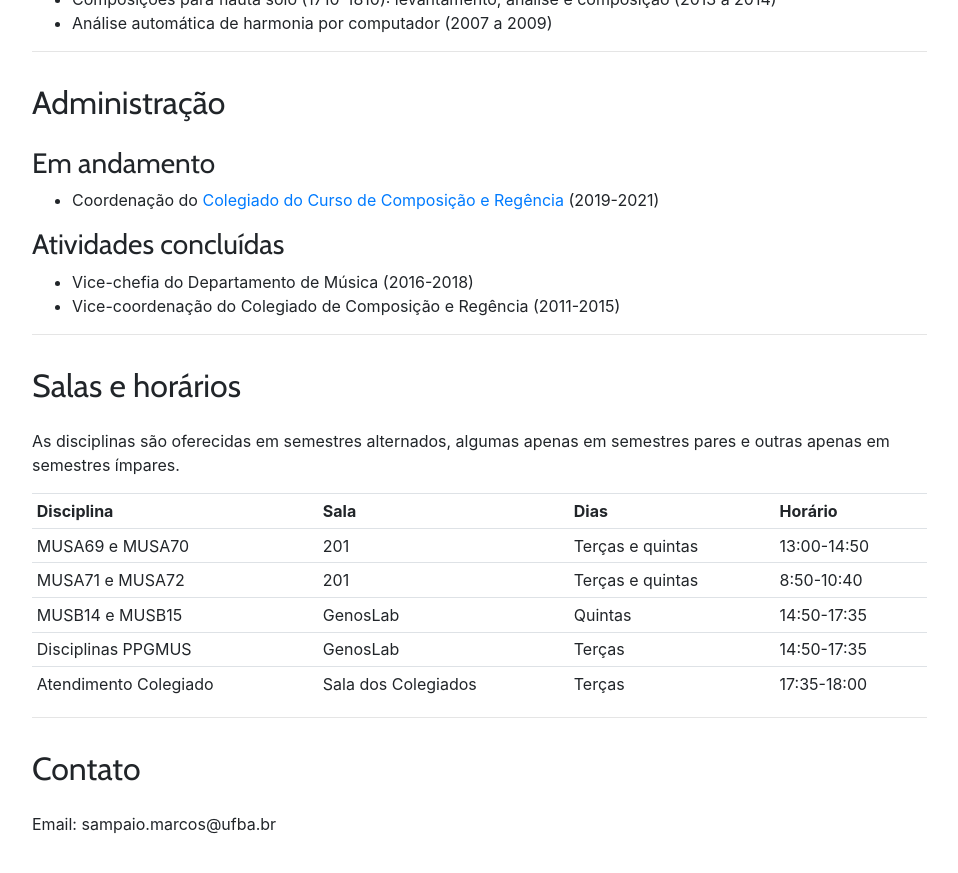
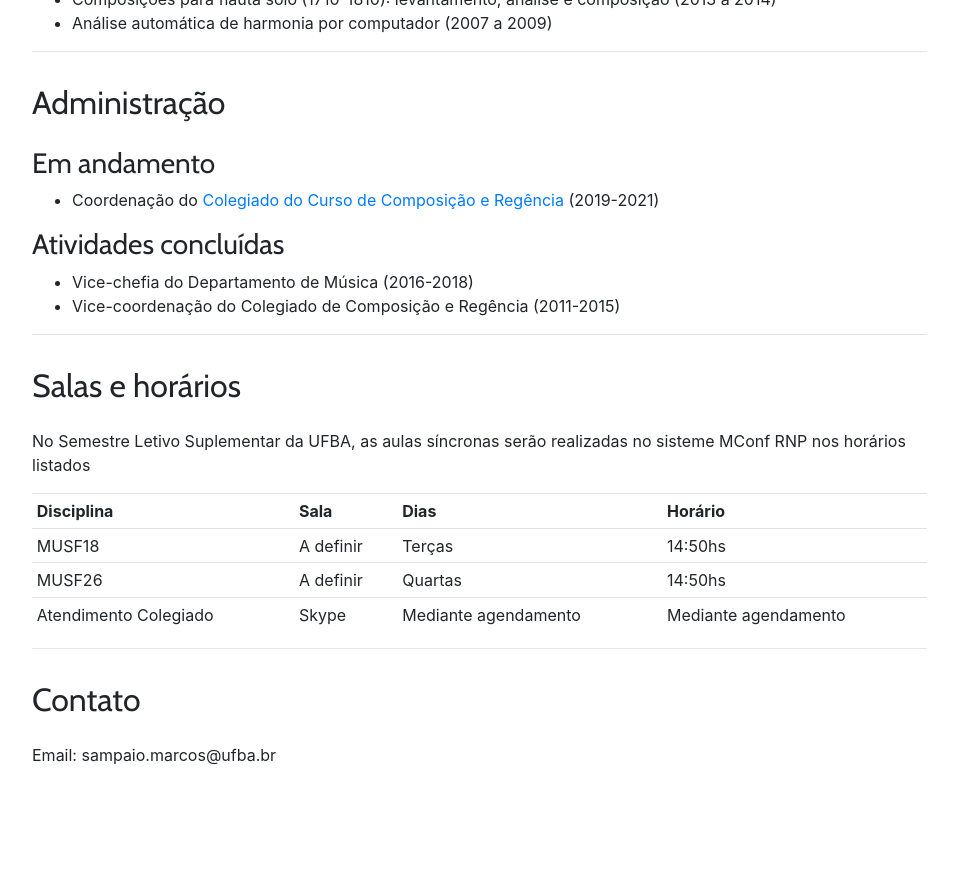
Before and after one commit to kroger/genosmus, a Jekyll site: the page built from _marcos/index.html, in a window 1280 px wide and 900 px high, scrolled down 1979 px. Shown: the top 873 px of the window, without its empty margins (68-1026 px from the left). Built offline with Jekyll 4.4.1, drawn with Linux system fonts in a browser that asks for light colours; after the commit the page ends 2810 px from its top, so only the background shows below that.

Commit message:
Atualização de quadro de horários

```diff
--- a/_marcos/index.html
+++ b/_marcos/index.html
@@ -170,7 +170,10 @@ target="_blank">Colegiado do Curso de Composição e Regência</a> (2019-2021)</
 
 <h2 id="salas-horarios">Salas e horários</h2>
 
-<p>As disciplinas são oferecidas em semestres alternados, algumas apenas em semestres pares e outras apenas em semestres ímpares.</p>
+<p>
+  No Semestre Letivo Suplementar da UFBA, as aulas síncronas serão
+  realizadas no sisteme MConf RNP nos horários listados
+</p>
 
 <table class="table table-sm">
   <tr>
@@ -180,36 +183,65 @@ target="_blank">Colegiado do Curso de Composição e Regência</a> (2019-2021)</
     <th>Horário</th>
   </tr>
   <tr>
-    <td>MUSA69 e MUSA70</td>
-    <td>201</td>
-    <td>Terças e quintas</td>
-    <td>13:00-14:50</td>
+    <td>MUSF18</td>
+    <td>A definir</td>
+    <td>Terças</td>
+    <td>14:50hs</td>
   </tr>
   <tr>
-    <td>MUSA71 e MUSA72</td>
-    <td>201</td>
-    <td>Terças e quintas</td>
-    <td>8:50-10:40</td>
-  </tr>
-  <tr>
-    <td>MUSB14 e MUSB15</td>
-    <td>GenosLab</td>
-    <td>Quintas</td>
-    <td>14:50-17:35</td>
-  </tr>
-  <tr>
-    <td>Disciplinas PPGMUS</td>
-    <td>GenosLab</td>
-    <td>Terças</td>
-    <td>14:50-17:35</td>
+    <td>MUSF26</td>
+    <td>A definir</td>
+    <td>Quartas</td>
+    <td>14:50hs</td>
   </tr>
   <tr>
     <td>Atendimento Colegiado</td>
-    <td>Sala dos Colegiados</td>
-    <td>Terças</td>
-    <td>17:35-18:00</td>
+    <td>Skype</td>
+    <td>Mediante agendamento</td>
+    <td>Mediante agendamento</td>
   </tr>
 </table>
+
+<!-- <p>As disciplinas são oferecidas em semestres alternados, algumas apenas em semestres pares e outras apenas em semestres ímpares.</p> -->
+
+<!-- <table class="table table-sm"> -->
+<!--   <tr> -->
+<!--     <th>Disciplina</th> -->
+<!--     <th>Sala</th> -->
+<!--     <th>Dias</th> -->
+<!--     <th>Horário</th> -->
+<!--   </tr> -->
+<!--   <tr> -->
+<!--     <td>MUSA69 e MUSA70</td> -->
+<!--     <td>201</td> -->
+<!--     <td>Terças e quintas</td> -->
+<!--     <td>13:00-14:50</td> -->
+<!--   </tr> -->
+<!--   <tr> -->
+<!--     <td>MUSA71 e MUSA72</td> -->
+<!--     <td>201</td> -->
+<!--     <td>Terças e quintas</td> -->
+<!--     <td>8:50-10:40</td> -->
+<!--   </tr> -->
+<!--   <tr> -->
+<!--     <td>MUSB14 e MUSB15</td> -->
+<!--     <td>GenosLab</td> -->
+<!--     <td>Quintas</td> -->
+<!--     <td>14:50-17:35</td> -->
+<!--   </tr> -->
+<!--   <tr> -->
+<!--     <td>Disciplinas PPGMUS</td> -->
+<!--     <td>GenosLab</td> -->
+<!--     <td>Terças</td> -->
+<!--     <td>14:50-17:35</td> -->
+<!--   </tr> -->
+<!--   <tr> -->
+<!--     <td>Atendimento Colegiado</td> -->
+<!--     <td>Sala dos Colegiados</td> -->
+<!--     <td>Terças</td> -->
+<!--     <td>17:35-18:00</td> -->
+<!--   </tr> -->
+<!-- </table> -->
 
 <hr>
 
```
